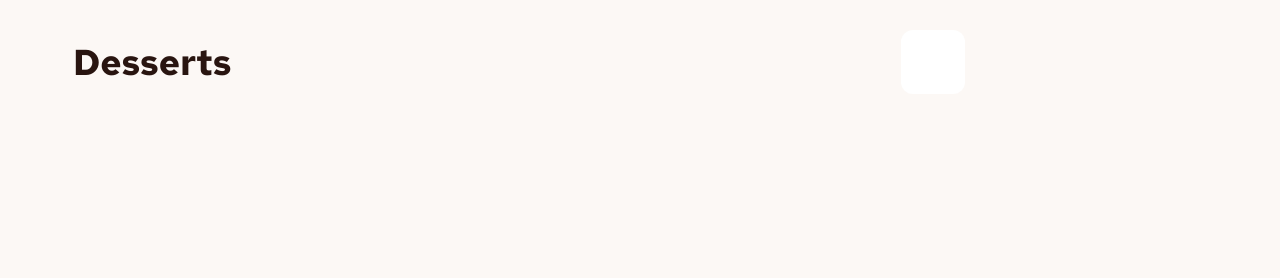
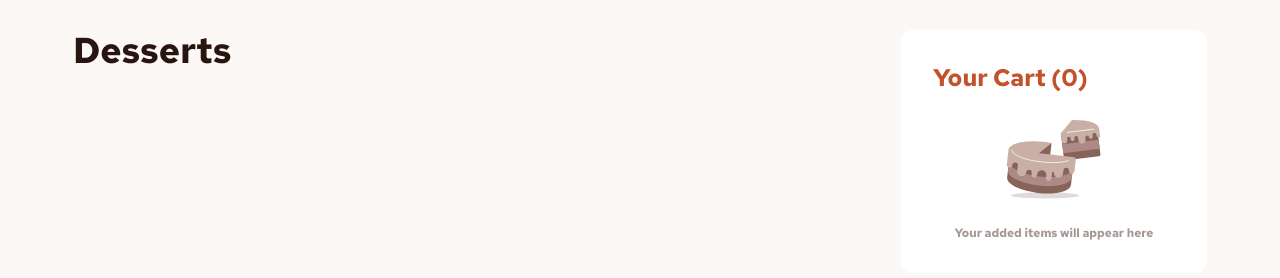
Before and after one commit to lordever/tailwind-sandbox, a website: page index.html in a window 1280 px wide. Drawn offline with Linux system fonts and the light colour scheme.

Commit message:
Product list with cart setup: Empty card done

```diff
--- a/index.html
+++ b/index.html
@@ -9,13 +9,15 @@
 
     <link rel="preconnect" href="https://fonts.googleapis.com">
     <link rel="preconnect" href="https://fonts.gstatic.com" crossorigin>
-    <link href="https://fonts.googleapis.com/css2?family=Red+Hat+Text:wght@300..700&display=swap" rel="stylesheet">
+    <link href="https://fonts.googleapis.com/css2?family=Red+Hat+Text:wght@300..700&display=swap"
+          rel="stylesheet">
 
     <title>Shopping - Product List</title>
 </head>
 <body class="bg-vanillaCream">
     <div
-            class="flex flex-col items-center justify-center gap-[30px] px-[30px] py-[30px] md:flex-row md:justify-center">
+            class="flex flex-col items-center justify-center gap-[30px] px-[30px] py-[30px]
+            md:flex-row md:justify-center md:items-start">
         <!-- Product List -->
         <section class="flex basis-2/3 grow max-w-[798px]">
             <h2 class="text-4xl font-bold text-darkBrown">Desserts</h2>
@@ -24,7 +26,19 @@
         <!-- Cart -->
         <section class="flex basis-1/3 flex-none max-w-[306px]">
             <!-- Empty Cart -->
-            <div class="bg-white rounded-xl px-8 py-8"></div>
+            <div class="bg-white rounded-xl px-8 py-8 w-full">
+                <h3 class="text-2xl font-bold text-orange mb-4">
+                    Your Cart (0)
+                </h3>
+
+                <div class="flex flex-col items-center justify-center gap-4">
+                    <img src="./images/illustration-empty-cart.svg" alt="empty-cart"
+                         class="w-[112px] h-[99px]">
+
+                    <p class="text-xs font-bold text-taupeGray">Your added items will appear
+                        here</p>
+                </div>
+            </div>
         </section>
     </div>
 </body>
--- a/tailwind.config.js
+++ b/tailwind.config.js
@@ -8,7 +8,9 @@ module.exports = {
       },
       colors: {
         vanillaCream: '#fcf8f5',
-        darkBrown: '#291510'
+        darkBrown: '#291510',
+        orange: '#c3522b',
+        taupeGray: '#a59794'
       }
     },
   },
```
Also changed, not shown: css/style.css.
